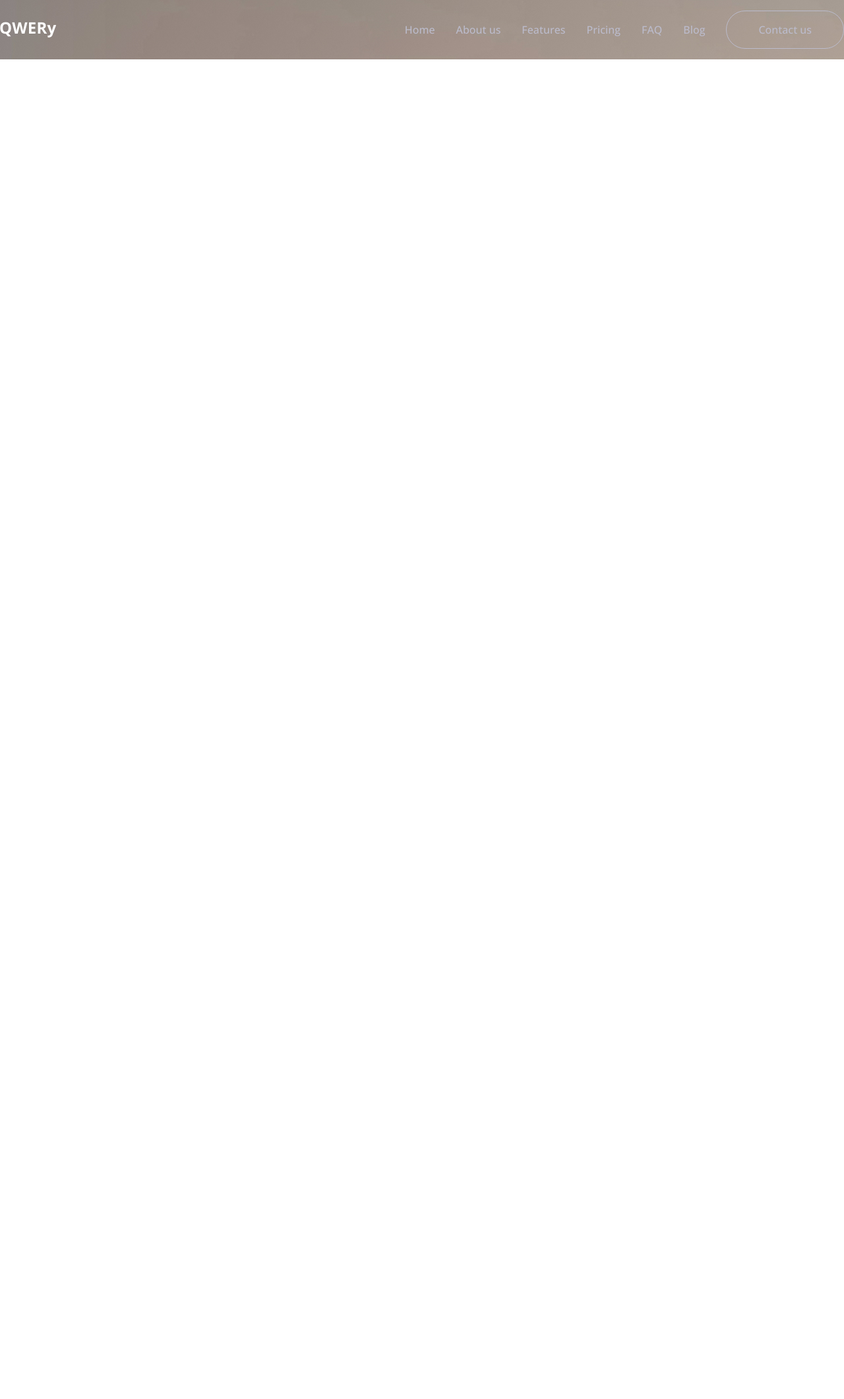
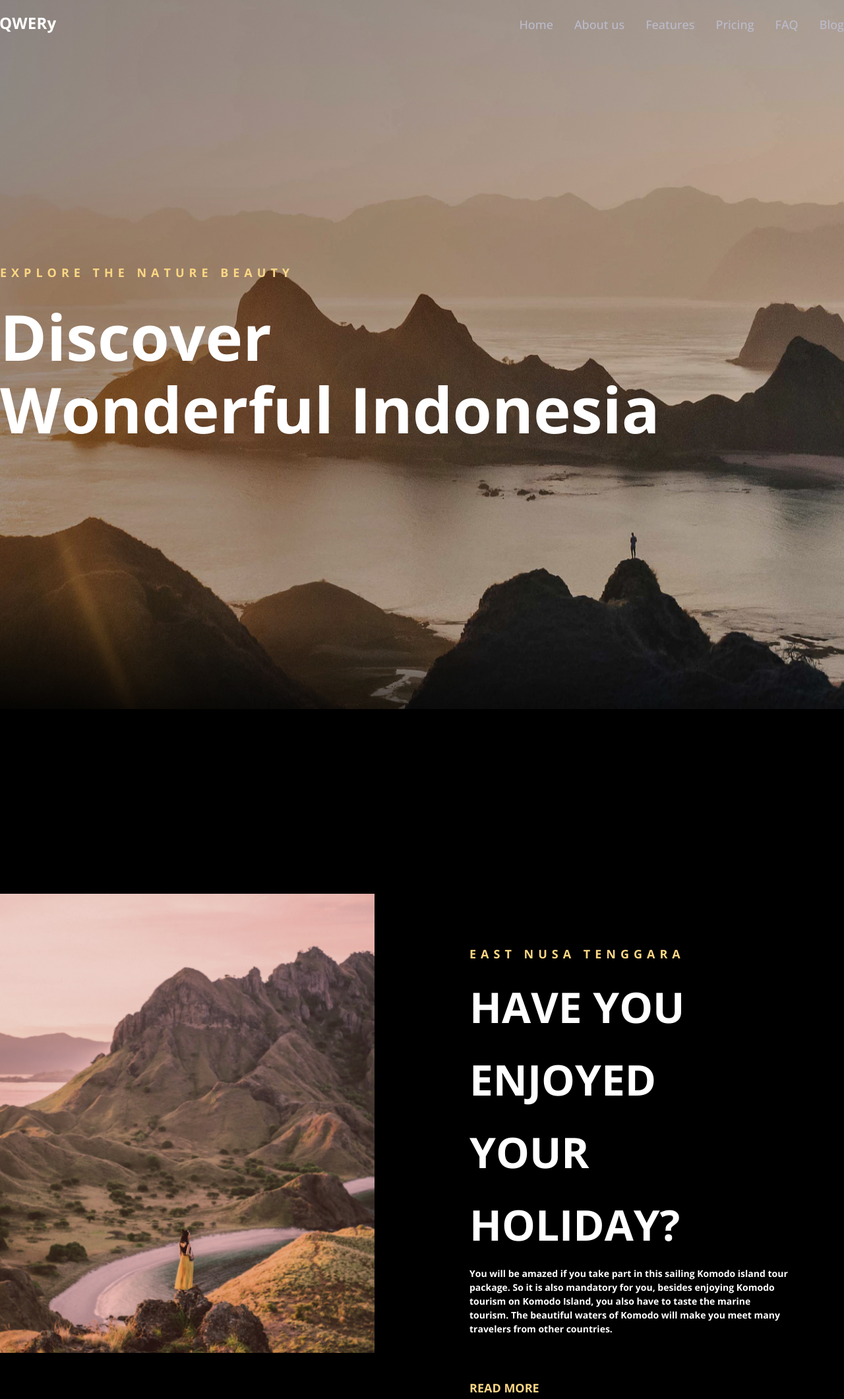
Before and after one commit to saroareee/Windra, a website: page src/index.html in a window 1280 px wide. Shown: the whole page at 66% size. Before the commit the page ends 800 px from the top, so only its background shows below. Drawn offline with nearby package versions, Linux system fonts and the light colour scheme; files that its build step writes are made by us from their sources; files whose address does not match are found by name.

Commit message:
Banner and second section done

```diff
--- a/src/index.html
+++ b/src/index.html
@@ -11,16 +11,14 @@
 <link href="https://fonts.googleapis.com/css2?family=DM+Sans:wght@400;500;700&family=Open+Sans:wght@300;400;500;600;700;800&family=Poppins:wght@100;200;300;400;500;600;700;800;900&display=swap" rel="stylesheet">
   </head>
   <body>
-
-<section class="bg-cover bg-no-repeat" style="background: url(../images/Rectangle\ 1\ 1.jpg)">
-    <nav class=" py-4">
+    <nav class=" py-6 absolute w-full z-50">
         <div class="container mx-auto">
           <div class="flex">
             <div class="w-1/4 flex items-center">
-              <img src="../image/QWERy.png" />
+              <img src="../images/QWERy.png" alt="logo">
             </div>
             <div class="w-3/4">
-              <ul class="flex font-pop font-medium text-base text-[#BBBBCB] gap-x-8 justify-end items-center">
+              <ul class="flex font-pop font-medium text-[18px] text-[#BBBBCB] gap-x-8 justify-end items-center">
                 <li class="hover:text-white cursor-pointer duration-500">Home</li>
                 <li class="hover:text-white cursor-pointer duration-500">
                   About us
@@ -33,15 +31,36 @@
                 </li>
                 <li class="hover:text-white cursor-pointer duration-500">FAQ</li>
                 <li class="hover:text-white cursor-pointer duration-500">Blog</li>
-                <button class="border border-solid border-[#BBBBCB] rounded-full py-4 px-12 hover:text-white hover:border-white duration-500">
-                  Contact us
-                </button>
               </ul>
             </div>
           </div>
         </div>
       </div>
     </nav>
+<section>
+    <div class="relative bg-cover bg-no-repeat " style="background: url(../images/Rectangle\ 1\ 1.jpg);">
+
+        <div class="container mx-auto">
+            <div class="py-[400px]">
+                <h4 class="font-Sans font-bold text-[18px] text-secondary uppercase tracking-[7px]">explore the Nature Beauty</h4>
+                <h1 class="font-Sans font-bold text-[96px] text-primary leading-[110px] mt-7"><span class="block">Discover</span><span>Wonderful Indonesia</span> </h1>
+            </div>
+        </div>
+    </div>
+</section>
+
+<section class="bg-[#000000]">
+  <div class="container mx-auto py-[280px] flex gap-x-36">
+    <div class="left w-[45%]">
+       <img class="block w-full" src="../images/image 1 1.png" alt="image1">
+    </div>
+    <div class="right w-[45%] mt-[78px]">
+      <h4 class="font-Sans font-bold text-[18px] text-secondary uppercase tracking-[7px]">EAST nUSA TENGGARA</h4>
+      <h2 class="font-Sans font-bold text-[64px] uppercase text-primary leading-[110px] mt-3 w-[80%]"><span class="block">Have you enjoyed your holiday?</h2>
+      <p class="font-Sans font-bold text-[14px] text-white text-secondary w-[85%] mt-2 mb-[66px]">You will be amazed if you take part in this sailing Komodo island tour package. So it is also mandatory for you, besides enjoying Komodo tourism on Komodo Island, you also have to taste the marine tourism.  The beautiful waters of Komodo will make you meet many travelers from other countries.</p>
+      <a class="font-Sans font-bold text-[18px] text-secondary uppercase" href="#">read more</a>
+    </div>
+  </div>
 </section>
 
 
--- a/tailwind.config.js
+++ b/tailwind.config.js
@@ -17,6 +17,10 @@ module.exports = {
       fontSize: {
         font64: "64px",
         font19: "19px",
+        font18: "18px",
+      },
+      backgroundImage: {
+        "footer-texture": "url('/img/footer-texture.png')",
       },
     },
   },
```
Also changed, not shown: dist/output.css, images/image 1 1.png (added).
